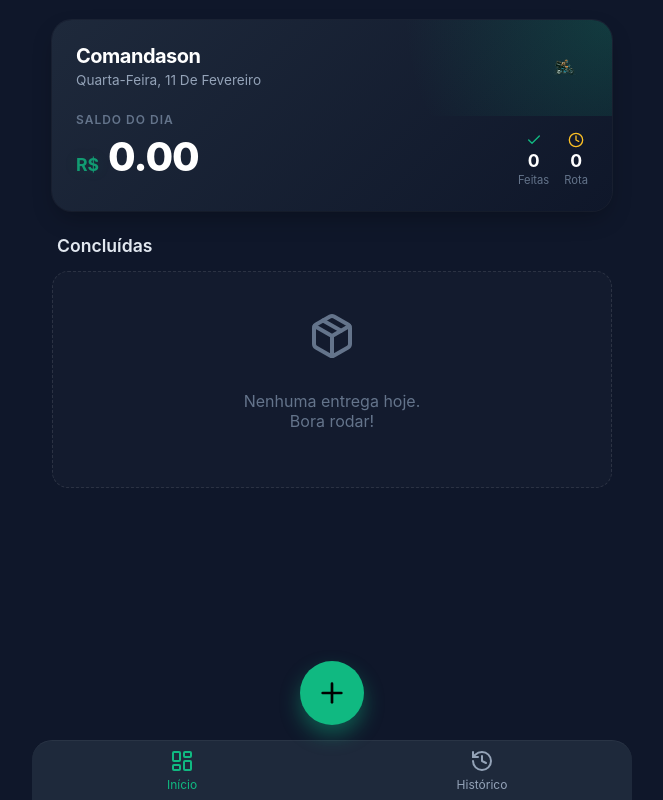
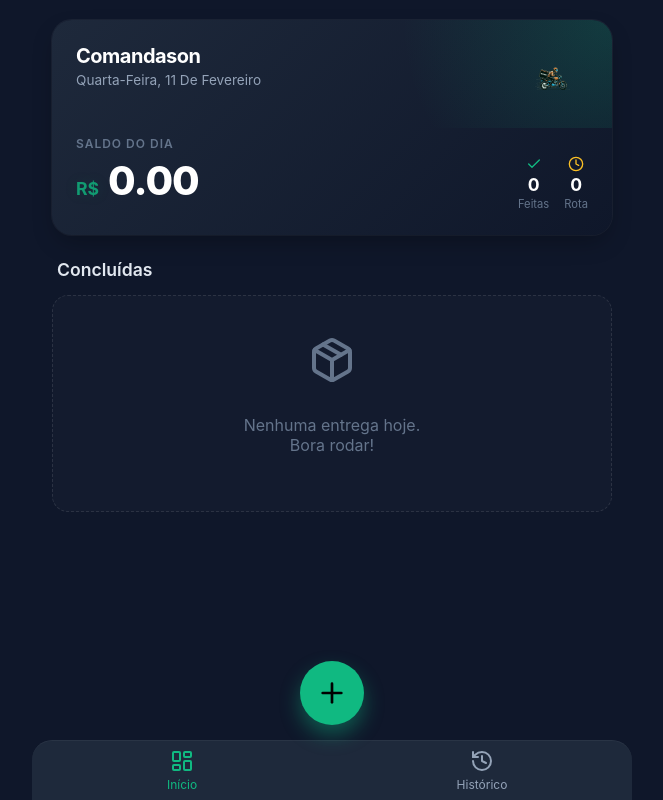
Before and after one commit to RianCavalcante/comandason, a React (Vite) app: page / in a window 1280 px wide. Shown: the whole page, without its empty margins (308-971 px from the left). Built offline with nearby package versions, Linux system fonts and the light colour scheme.

Commit message:
style: logo maior no header

```diff
--- a/src/index.css
+++ b/src/index.css
@@ -418,8 +418,8 @@ button {
 }
 
 .app-logo {
-  width: 48px;
-  height: 48px;
+  width: 72px;
+  height: 72px;
   border-radius: 12px;
   overflow: hidden;
   flex-shrink: 0;
```
